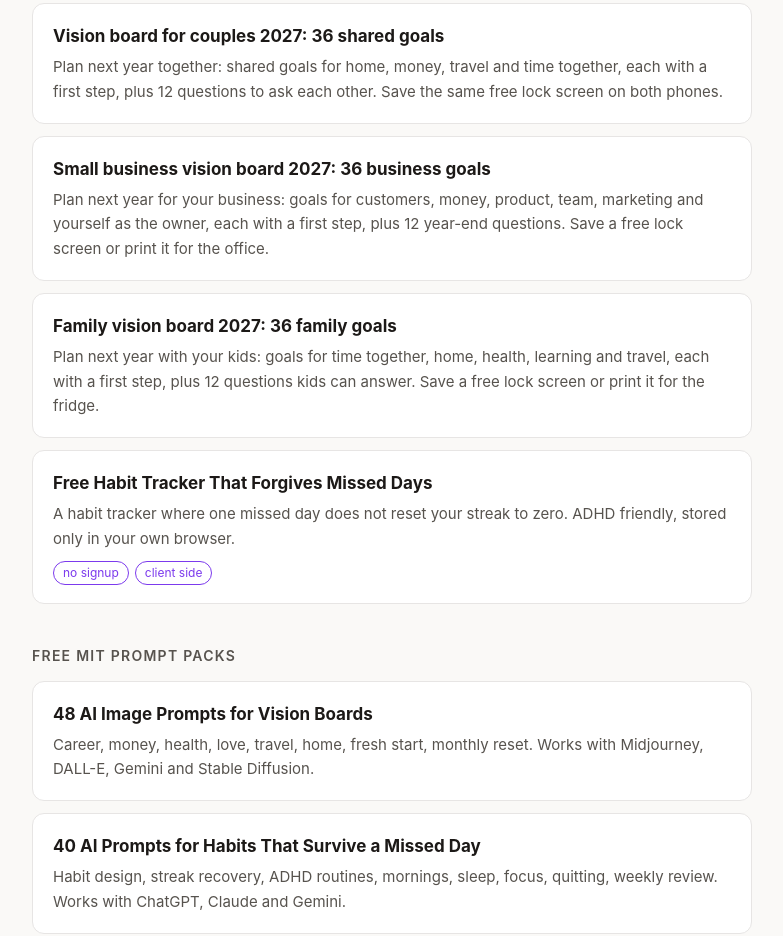
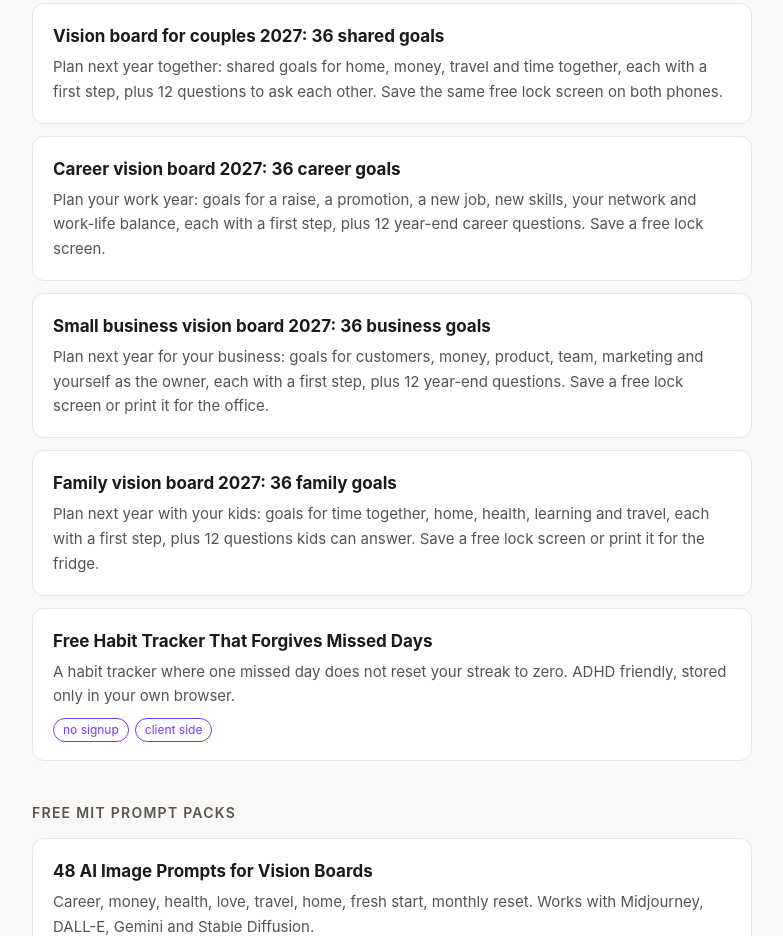
Before and after one commit to pittner/pittner.github.io, a plain HTML site: page index.html in a window 1280 px wide. Shown: the part 1577-2513 px from the top of the page, without its empty margins (248-1031 px from the left). Drawn offline with Linux system fonts and the light colour scheme.

Commit message:
T-125: career vision board link (index.html)

```diff
--- a/index.html
+++ b/index.html
@@ -107,6 +107,11 @@ footer a{color:var(--mut)}
 <span>Plan next year together: shared goals for home, money, travel and time together, each with a first step, plus 12 questions to ask each other. Save the same free lock screen on both phones.</span>
 </a>
 
+<a class="card" href="/vision-board-for-career/?utm_source=ghpages_hub&amp;utm_medium=referral&amp;utm_campaign=hub_tools" data-vb-cta="hub_career_2027">
+<b>Career vision board 2027: 36 career goals</b>
+<span>Plan your work year: goals for a raise, a promotion, a new job, new skills, your network and work-life balance, each with a first step, plus 12 year-end career questions. Save a free lock screen.</span>
+</a>
+
 <a class="card" href="/vision-board-for-small-business/?utm_source=ghpages_hub&amp;utm_medium=referral&amp;utm_campaign=hub_tools" data-vb-cta="hub_business_2027">
 <b>Small business vision board 2027: 36 business goals</b>
 <span>Plan next year for your business: goals for customers, money, product, team, marketing and yourself as the owner, each with a first step, plus 12 year-end questions. Save a free lock screen or print it for the office.</span>
```
